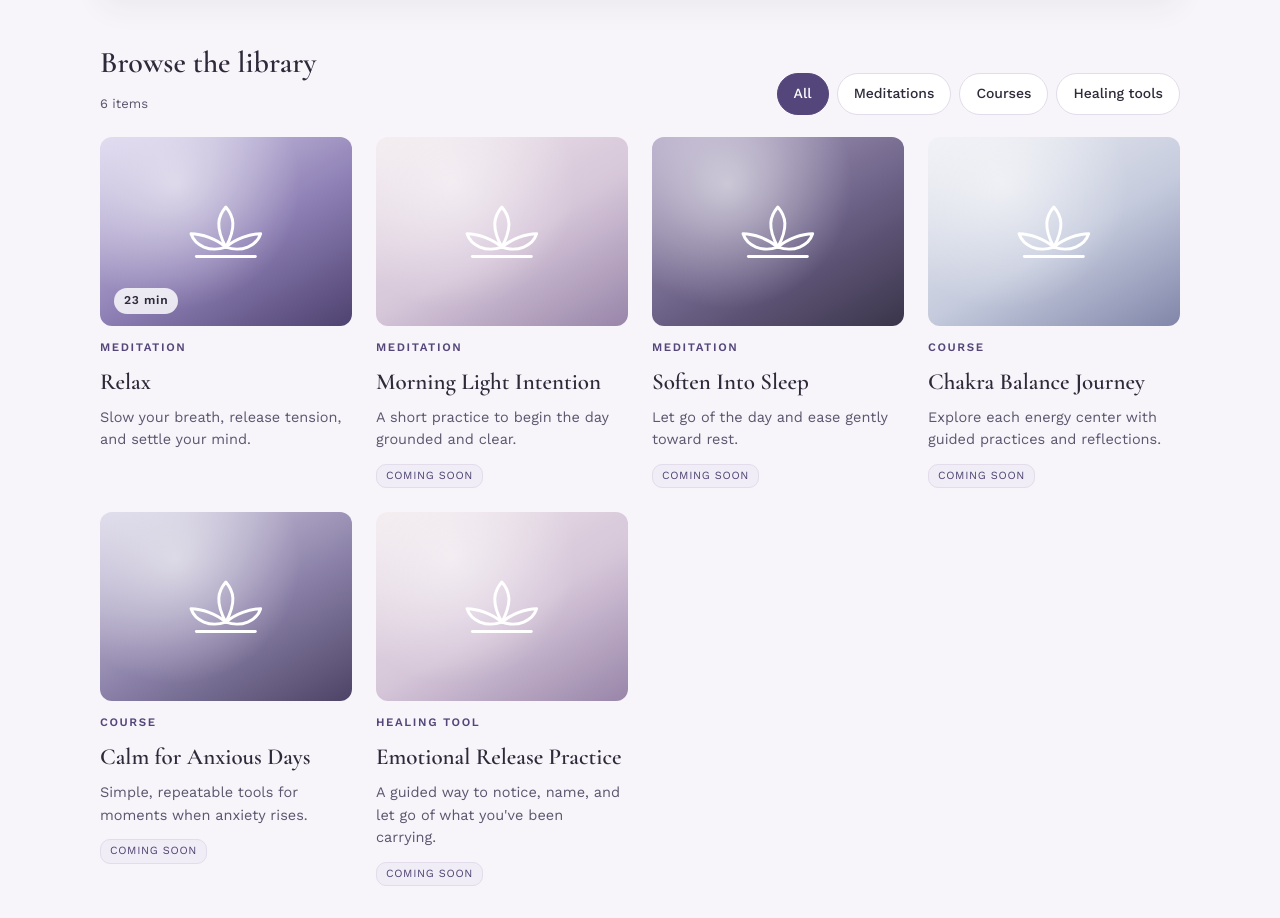
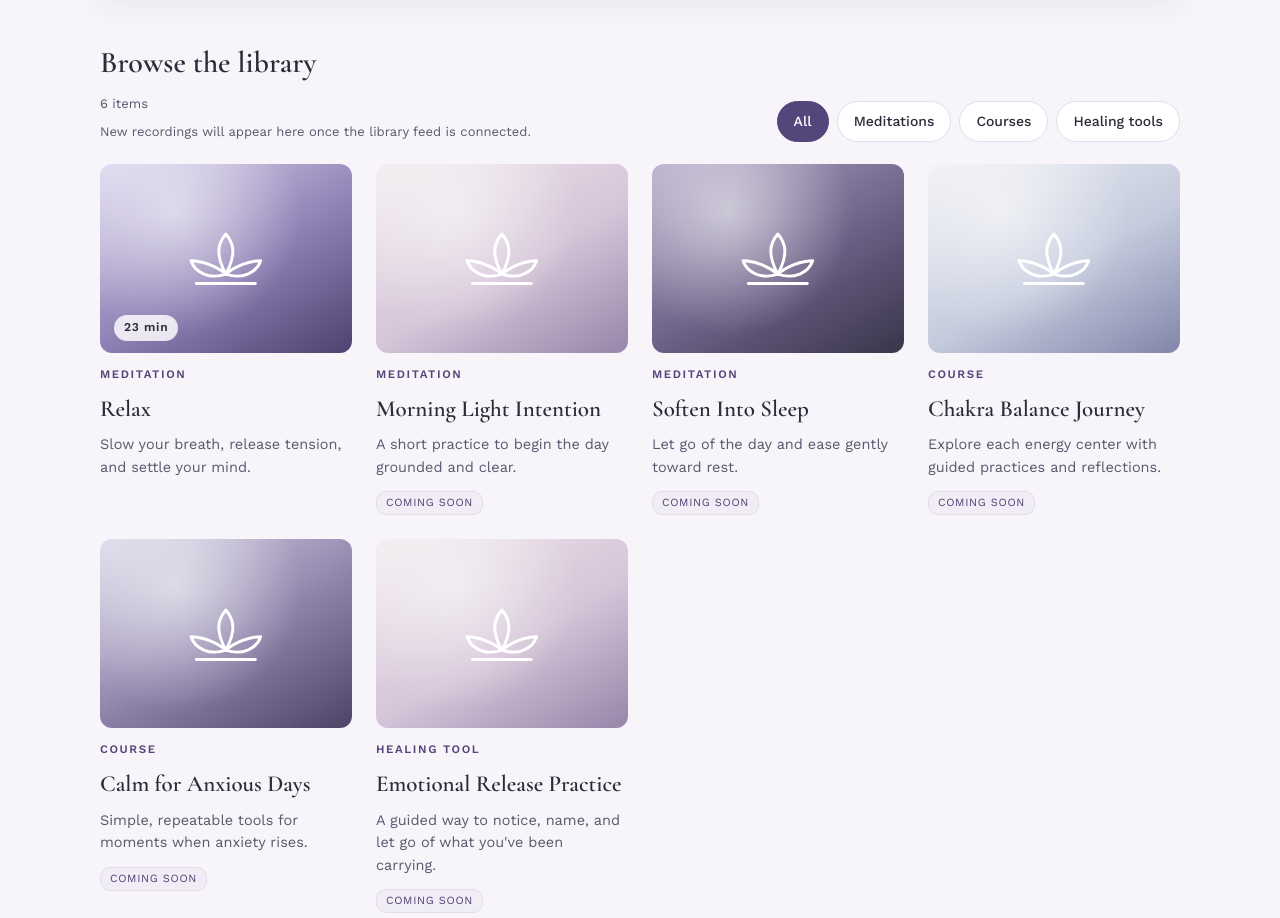
Before and after one commit to akhileshd-biz/divinelight-website, a website: page library.html in a window 1280 px wide. Shown: the part 992-1910 px from the top of the page. Drawn offline with nearby package versions, Linux system fonts and the light colour scheme; no server answers.

Commit message:
Add Drive audio discovery for staging

```diff
--- a/library.html
+++ b/library.html
@@ -160,6 +160,7 @@ img,svg{display:block;max-width:100%;}
     <div style="display:flex;flex-direction:column;gap:6px;">
       <h2 id="browse-title">Browse the library</h2>
       <span class="lib-card-meta" data-lib-count aria-live="polite"></span>
+      <span class="lib-card-meta" data-drive-feed-status aria-live="polite"></span>
     </div>
     <div class="lib-filters" role="group" aria-label="Filter the library">
       <button type="button" class="lib-chip" data-filter="all" aria-pressed="true">All</button>
```
